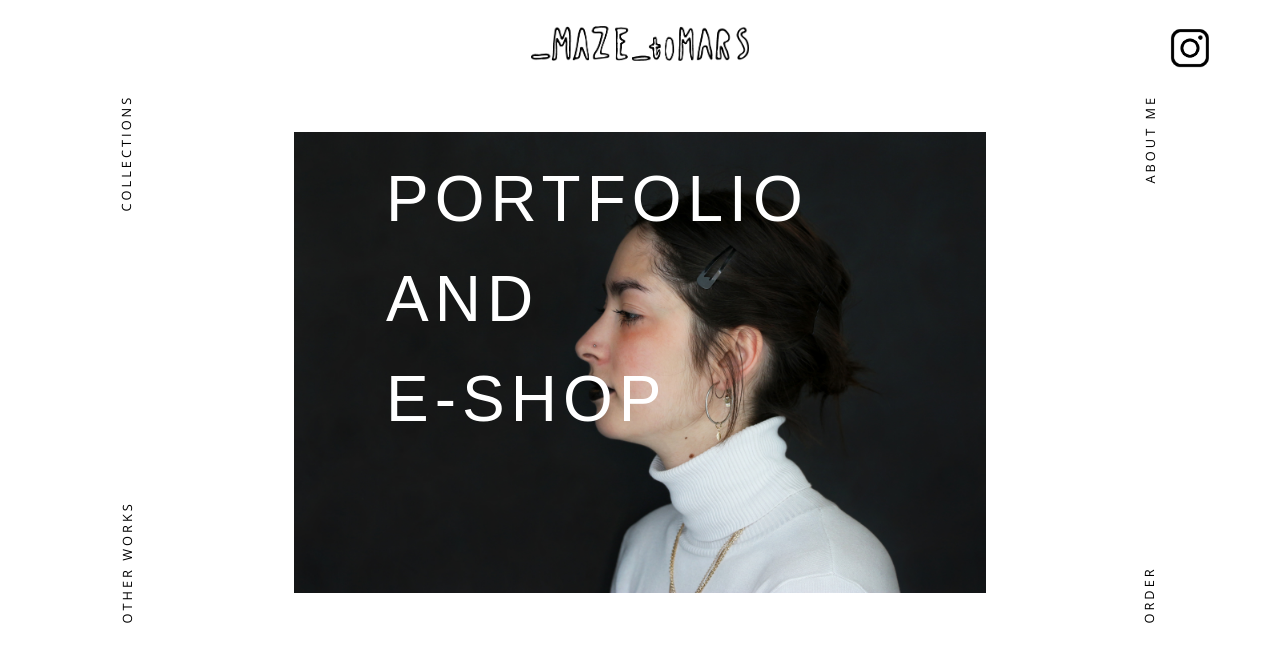
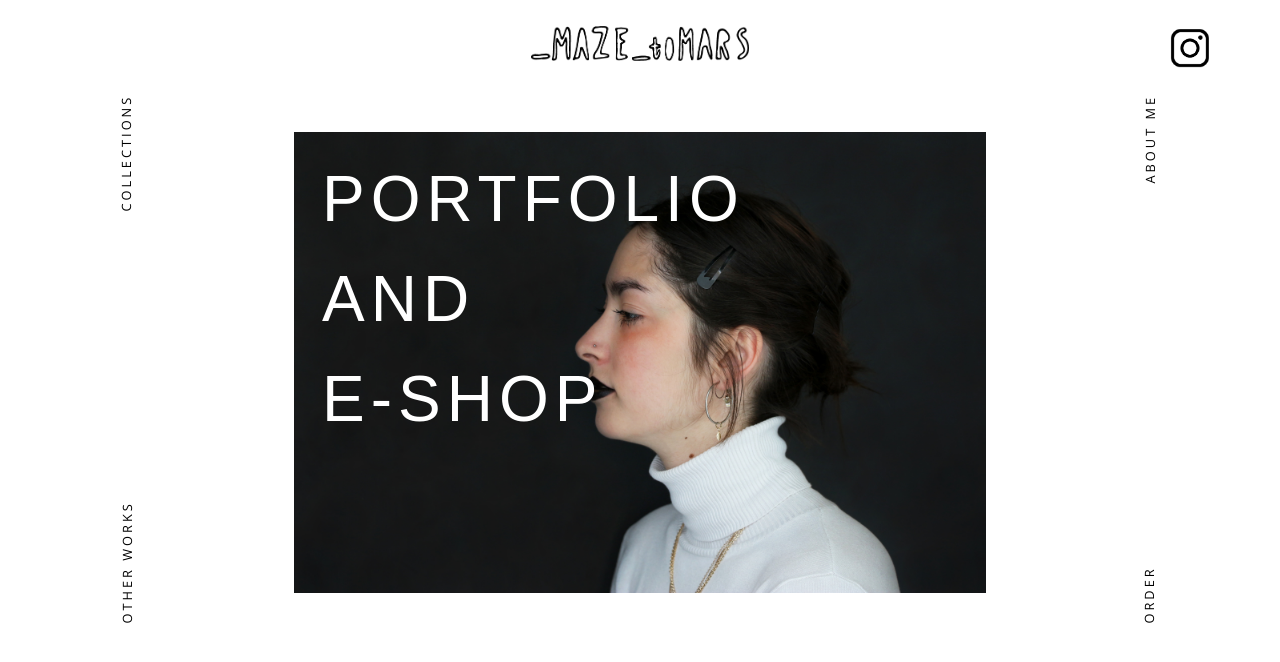
Before and after one commit to iganaskret/exam-project, a PHP site: page /homepage.html in a window 1280 px wide. Shown: the top 662 px of the page. Run offline with PHP 8.4, Linux system fonts and the light colour scheme.

Commit message:
portfolio margin

```diff
--- a/style.css
+++ b/style.css
@@ -1183,7 +1183,7 @@ article a {
         font-size: 4em;
         position: absolute;
         display: block;
-        left: 25%;
+        left: 20%;
     }
 
     .portfolio2 {
@@ -1195,7 +1195,7 @@ article a {
         font-size: 4em;
         position: absolute;
         display: block;
-        left: 25%;
+        left: 20%;
         transform: translateY(100px);
     }
 
@@ -1208,7 +1208,7 @@ article a {
         font-size: 4em;
         position: absolute;
         display: block;
-        left: 25%;
+        left: 20%;
         transform: translateY(200px);
 
     }
```
